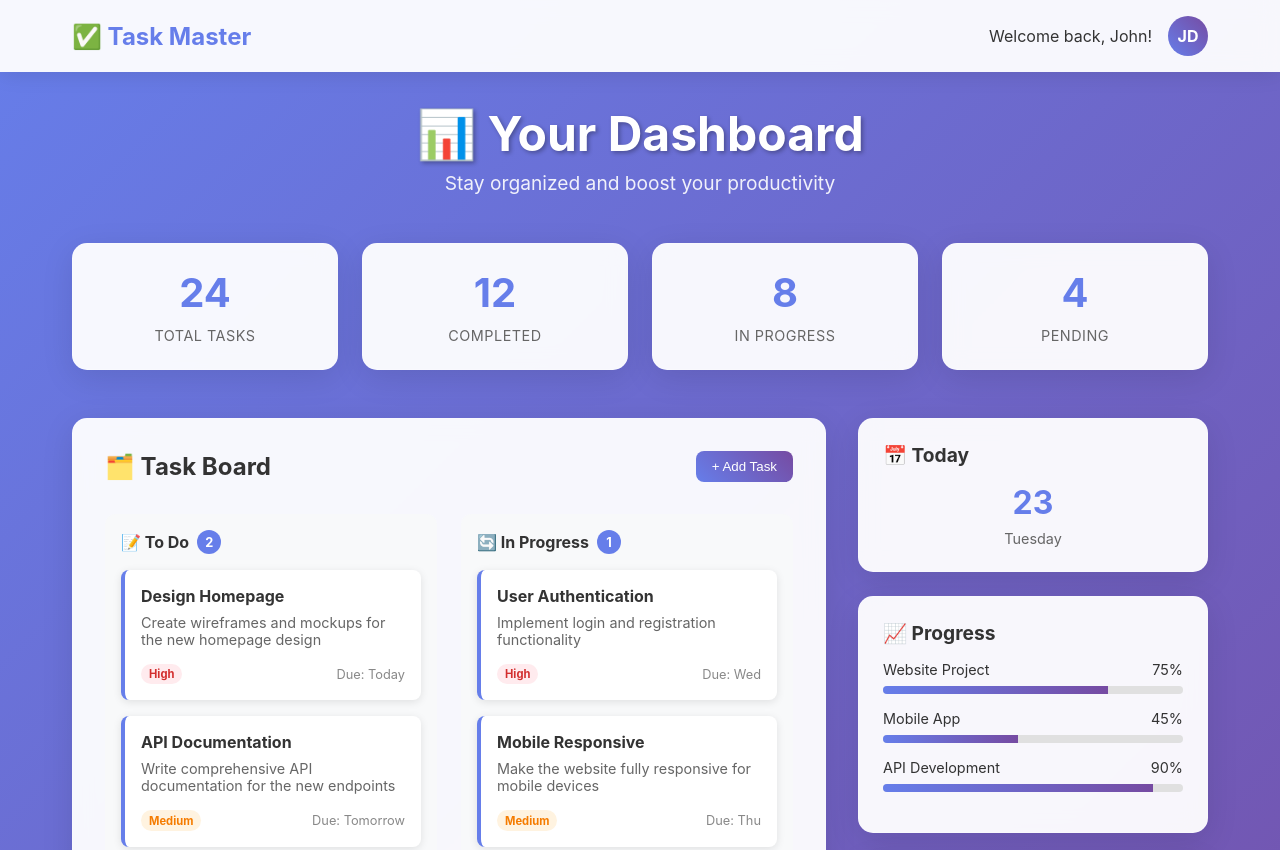
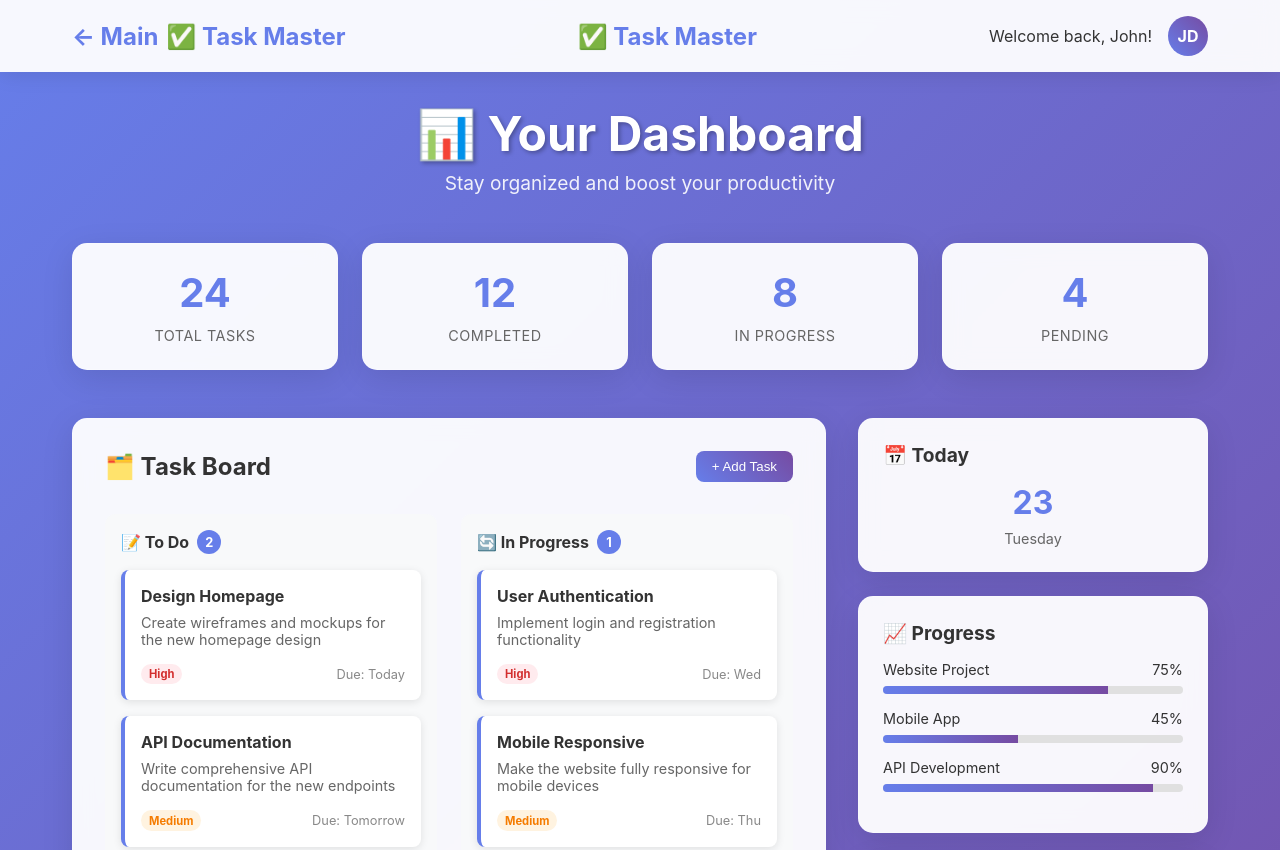
Before and after one commit to nithya54/taskapp, a plain HTML site: page index.html in a window 1280 px wide. Shown: the top 850 px of the page. Drawn offline with Linux system fonts and the light colour scheme.

Commit message:
taskapp commit

```diff
--- a/index.html
+++ b/index.html
@@ -382,6 +382,10 @@
     <header class="header">
         <div class="header-content">
             <div class="logo">
+        <a href="/" style="color: #667eea; text-decoration: none;">← Main</a>
+        ✅ Task Master
+    </div>
+            <div class="logo">
                 ✅ Task Master
             </div>
             <div class="user-info">
```
